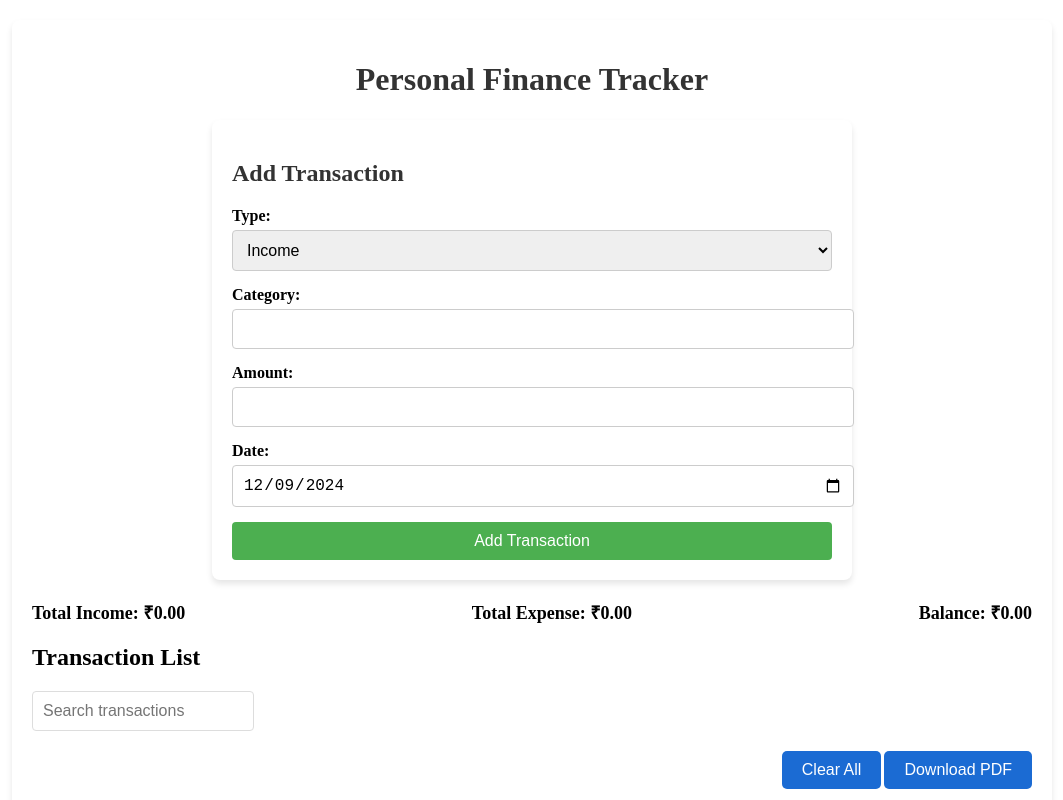
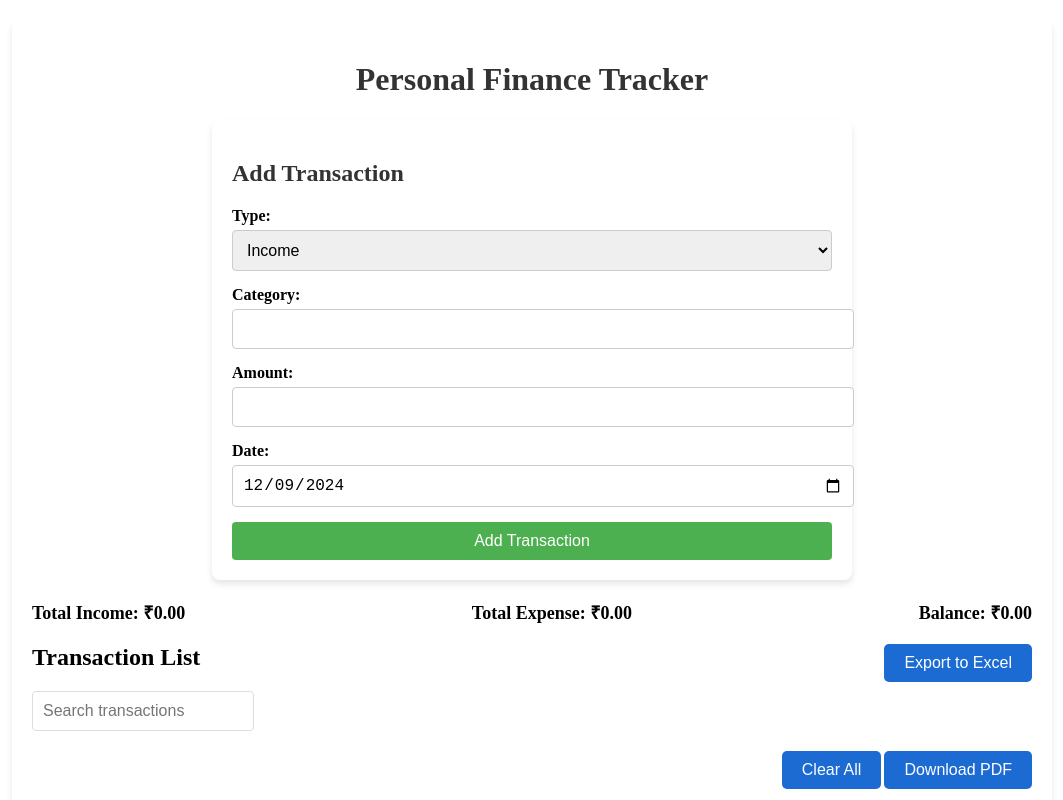
Before and after one commit to amitChauhanDeveloper/Personal-Finance-Tracker, an Angular app: page / in a window 1280 px wide. Shown: the top 800 px of the page, without its empty margins (108-1171 px from the left). Built offline with nearby package versions, Linux system fonts and the light colour scheme.

Commit message:
add export excel functionality

```diff
--- a/package.json
+++ b/package.json
@@ -29,6 +29,7 @@
     "ngx-chartjs": "^0.0.1",
     "rxjs": "~7.8.0",
     "tslib": "^2.3.0",
+    "xlsx": "^0.18.5",
     "zone.js": "~0.14.10"
   },
   "devDependencies": {
--- a/src/app/components/dashboard/dashboard.component.css
+++ b/src/app/components/dashboard/dashboard.component.css
@@ -84,6 +84,11 @@ button.delete-btn:hover {
   font-size: 1rem;
   font-weight: bold;
   color: #333;
+}
+
+button.previous-page-btn:hover,
+button.next-page-btn:hover {
+  background-color: #45a049;
 }
 
 /* Search Input */
@@ -222,3 +227,18 @@ button.clear-all-btn:focus {
     padding: 8px 16px;
   }
 }
+
+button.download-excel-btn {
+  background-color: #1b6bd3;
+  color: white;
+  padding: 10px 20px;
+  border: none;
+  border-radius: 5px;
+  cursor: pointer;
+  font-size: 1rem;
+  float: right;
+}
+
+button.download-excel-btn:hover {
+  background-color: #45a049;
+}
--- a/src/app/components/dashboard/dashboard.component.html
+++ b/src/app/components/dashboard/dashboard.component.html
@@ -8,7 +8,9 @@
   </div>
 
   <div class="transaction-list-header">
-    <h2>Transaction List</h2>
+    <h2>Transaction List
+      <button (click)="exportToExcel()" class="download-excel-btn">Export to Excel</button>
+    </h2>
     <input type="text" [(ngModel)]="searchText" placeholder="Search transactions" />
     <div class="button-container">
       <button (click)="clearAll()" class="clear-all-btn">Clear All</button>
@@ -36,8 +38,8 @@
   </table>
 
   <div class="pagination-controls">
-    <button (click)="previousPage()" [disabled]="currentPage === 1">Previous</button>
+    <button class="previous-page-btn" (click)="previousPage()" [disabled]="currentPage === 1">Previous</button>
     <span>Page {{ currentPage }} of {{ totalPages() }}</span>
-    <button (click)="nextPage()" [disabled]="currentPage === totalPages()">Next</button>
+    <button class="next-page-btn" (click)="nextPage()" [disabled]="currentPage === totalPages()">Next</button>
   </div>
 </div>
--- a/src/app/components/dashboard/dashboard.component.ts
+++ b/src/app/components/dashboard/dashboard.component.ts
@@ -7,6 +7,7 @@ import { FormsModule } from '@angular/forms';
 import jsPDF from 'jspdf';
 import autoTable from 'jspdf-autotable';
 import { format } from 'date-fns';
+import * as XLSX from 'xlsx';
 
 @Component({
   selector: 'app-dashboard',
@@ -125,5 +126,23 @@ export class DashboardComponent implements OnInit {
     doc.save('transactions.pdf');
   }
 
+  // Export to Excel functionality
+  exportToExcel(): void {
+    const worksheet: XLSX.WorkSheet = XLSX.utils.json_to_sheet(this.transactions.map(txn => ({
+      Date: format(new Date(txn.date), 'dd-MM-yyyy'),
+      Type: txn.type,
+      Category: txn.category,
+      Amount: txn.amount
+    })));
+
+    const workbook: XLSX.WorkBook = {
+      Sheets: { 'Transactions': worksheet },
+      SheetNames: ['Transactions']
+    };
+
+    // Export as Excel file
+    XLSX.writeFile(workbook, 'transactions.xlsx');
+  }
+
 
 }
```
Also changed, not shown: 1 other file (tests, documents, lock files or other folders).
